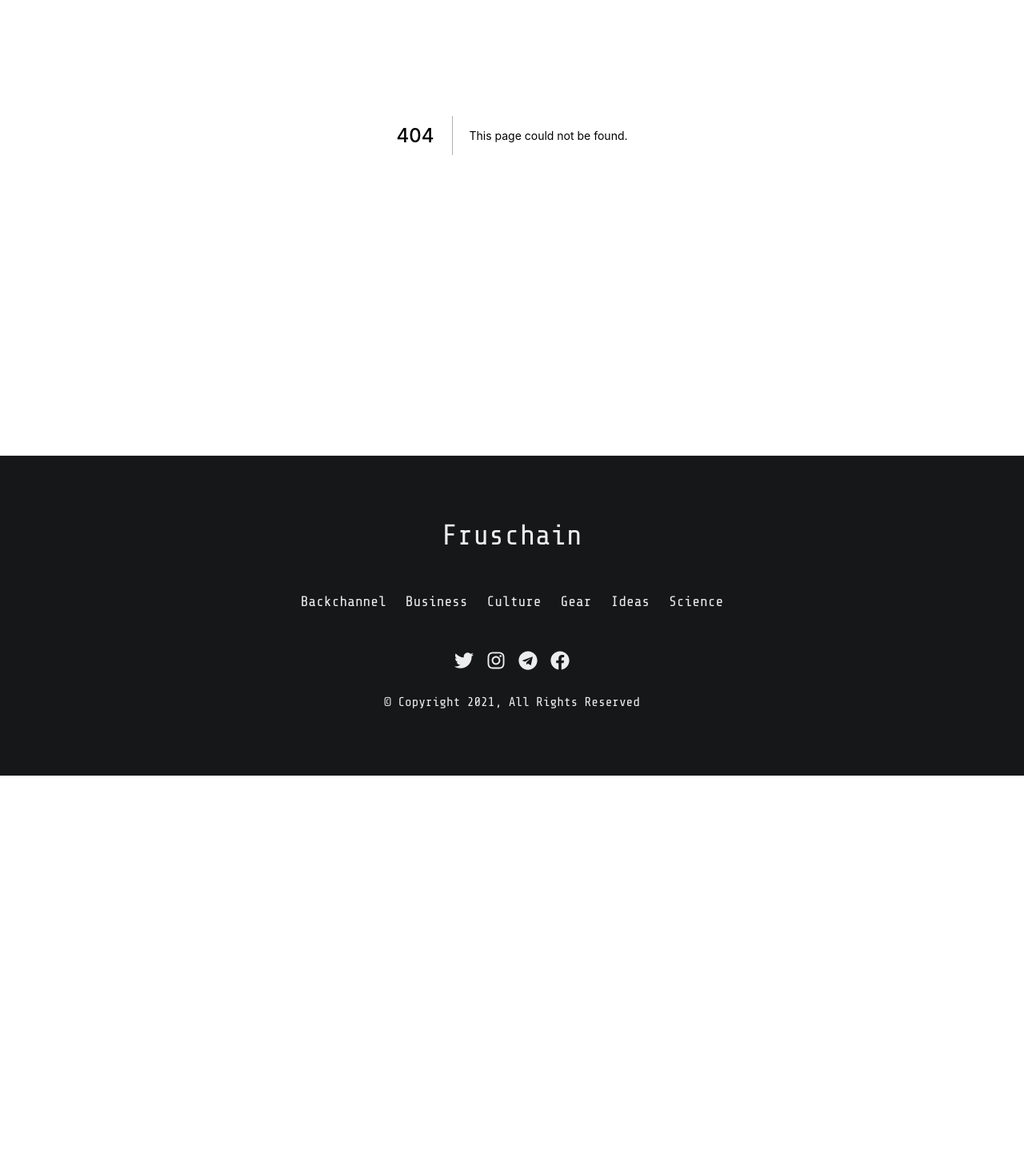
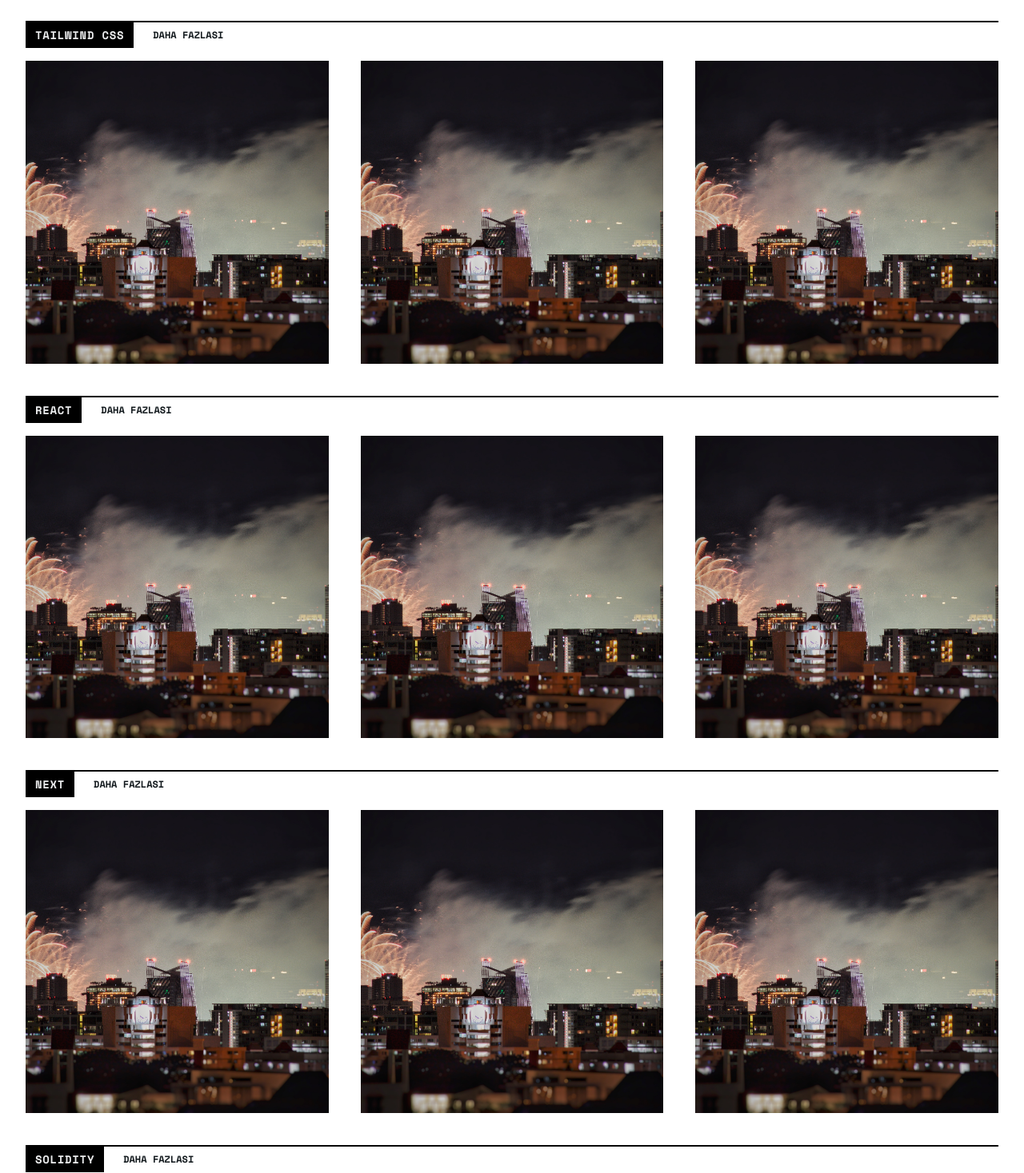
Before and after one commit to frusciante189/crypto-magazine, a Next.js app: page /development in a window 1280 px wide. Before the commit this address had no page. Shown: the part 231-1698 px from the top of the page at 80% size. Before the commit the page ends 1201 px from the top, so only its background shows below. Built offline with nearby package versions, Linux system fonts and the light colour scheme.

Commit message:
development

```diff
--- /dev/null
+++ b/pages/development.js
@@ -0,0 +1,135 @@
+import Image from "next/image";
+import React from "react";
+import Navbar from "../components/Navbar";
+import img from "../public/img.jpg";
+
+const development = () => {
+  return (
+    <>
+      <Navbar />
+      <div className="dark:bg-darkBg bg-white transition-all transform duration-500 ease-in-out lg:py-6 sm:py-4 py-2">
+        <div className="max-w-7xl mx-auto lg:px-8 sm:px-6 px-4">
+          <div>
+            <h1 className="text-center text-5xl font-mono max-w-4xl mx-auto">
+              Full Stack Blockchain Developer Yol Haritası
+            </h1>
+            <p>
+              Tailwind CSS, React ve Next ile Modern Front-End dünyasını
+              tanıyoruz ve daha sonra Blockchain teknolojisine geçiş yapıyoruzs
+            </p>
+            <div className="mt-10">
+              <div className="md:border-t-2 border-black dark:border-white">
+                <div className="flex space-x-6 items-center">
+                  <div className="dark:bg-white bg-black dark:text-lightTitle text-darkTitle md:max-w-max max-w-full px-3 py-2 sm:py-1.5 flex-1">
+                    <p className="font-spaceMono uppercase text-sm font-bold tracking-wider select-none pointer-events-none">
+                      Tailwind CSS
+                    </p>
+                  </div>
+                  <p className="dark:text-darkTitle text-lightTitle font-spaceMono font-bold uppercase text-xs md:block hidden select-none pointer-events-none">
+                    Daha fazlası
+                  </p>
+                </div>
+              </div>
+              <div className="mt-4">
+                <div className="grid grid-cols-3 gap-x-10">
+                  <div className="aspect-w-1 aspect-h-1 relative overflow-hidden">
+                    <Image layout="fill" objectFit="cover" src={img} />
+                  </div>
+                  <div className="aspect-w-1 aspect-h-1 relative overflow-hidden">
+                    <Image layout="fill" objectFit="cover" src={img} />
+                  </div>
+                  <div className="aspect-w-1 aspect-h-1 relative overflow-hidden">
+                    <Image layout="fill" objectFit="cover" src={img} />
+                  </div>
+                </div>
+              </div>
+            </div>
+            <div className="mt-10">
+              <div className="md:border-t-2 border-black dark:border-white">
+                <div className="flex space-x-6 items-center">
+                  <div className="dark:bg-white bg-black dark:text-lightTitle text-darkTitle md:max-w-max max-w-full px-3 py-2 sm:py-1.5 flex-1">
+                    <p className="font-spaceMono uppercase text-sm font-bold tracking-wider select-none pointer-events-none">
+                      React
+                    </p>
+                  </div>
+                  <p className="dark:text-darkTitle text-lightTitle font-spaceMono font-bold uppercase text-xs md:block hidden select-none pointer-events-none">
+                    Daha fazlası
+                  </p>
+                </div>
+              </div>
+              <div className="mt-4">
+                <div className="grid grid-cols-3 gap-x-10">
+                  <div className="aspect-w-1 aspect-h-1 relative overflow-hidden">
+                    <Image layout="fill" objectFit="cover" src={img} />
+                  </div>
+                  <div className="aspect-w-1 aspect-h-1 relative overflow-hidden">
+                    <Image layout="fill" objectFit="cover" src={img} />
+                  </div>
+                  <div className="aspect-w-1 aspect-h-1 relative overflow-hidden">
+                    <Image layout="fill" objectFit="cover" src={img} />
+                  </div>
+                </div>
+              </div>
+            </div>
+            <div className="mt-10">
+              <div className="md:border-t-2 border-black dark:border-white">
+                <div className="flex space-x-6 items-center">
+                  <div className="dark:bg-white bg-black dark:text-lightTitle text-darkTitle md:max-w-max max-w-full px-3 py-2 sm:py-1.5 flex-1">
+                    <p className="font-spaceMono uppercase text-sm font-bold tracking-wider select-none pointer-events-none">
+                      Next
+                    </p>
+                  </div>
+                  <p className="dark:text-darkTitle text-lightTitle font-spaceMono font-bold uppercase text-xs md:block hidden select-none pointer-events-none">
+                    Daha fazlası
+                  </p>
+                </div>
+              </div>
+              <div className="mt-4">
+                <div className="grid grid-cols-3 gap-x-10">
+                  <div className="aspect-w-1 aspect-h-1 relative overflow-hidden">
+                    <Image layout="fill" objectFit="cover" src={img} />
+                  </div>
+                  <div className="aspect-w-1 aspect-h-1 relative overflow-hidden">
+                    <Image layout="fill" objectFit="cover" src={img} />
+                  </div>
+                  <div className="aspect-w-1 aspect-h-1 relative overflow-hidden">
+                    <Image layout="fill" objectFit="cover" src={img} />
+                  </div>
+                </div>
+              </div>
+            </div>
+            <div className="mt-10">
+              <div className="md:border-t-2 border-black dark:border-white">
+                <div className="flex space-x-6 items-center">
+                  <div className="dark:bg-white bg-black dark:text-lightTitle text-darkTitle md:max-w-max max-w-full px-3 py-2 sm:py-1.5 flex-1">
+                    <p className="font-spaceMono uppercase text-sm font-bold tracking-wider select-none pointer-events-none">
+                      Solidity
+                    </p>
+                  </div>
+                  <p className="dark:text-darkTitle text-lightTitle font-spaceMono font-bold uppercase text-xs md:block hidden select-none pointer-events-none">
+                    Daha fazlası
+                  </p>
+                </div>
+              </div>
+              <div className="mt-4">
+                <div className="grid grid-cols-3 gap-x-10">
+                  <div className="aspect-w-1 aspect-h-1 relative overflow-hidden">
+                    <Image layout="fill" objectFit="cover" src={img} />
+                  </div>
+                  <div className="aspect-w-1 aspect-h-1 relative overflow-hidden">
+                    <Image layout="fill" objectFit="cover" src={img} />
+                  </div>
+                  <div className="aspect-w-1 aspect-h-1 relative overflow-hidden">
+                    <Image layout="fill" objectFit="cover" src={img} />
+                  </div>
+                </div>
+              </div>
+            </div>
+          </div>
+        </div>
+      </div>
+    </>
+  );
+};
+
+export default development;
```
Also changed, not shown: public/img.jpg (added).
